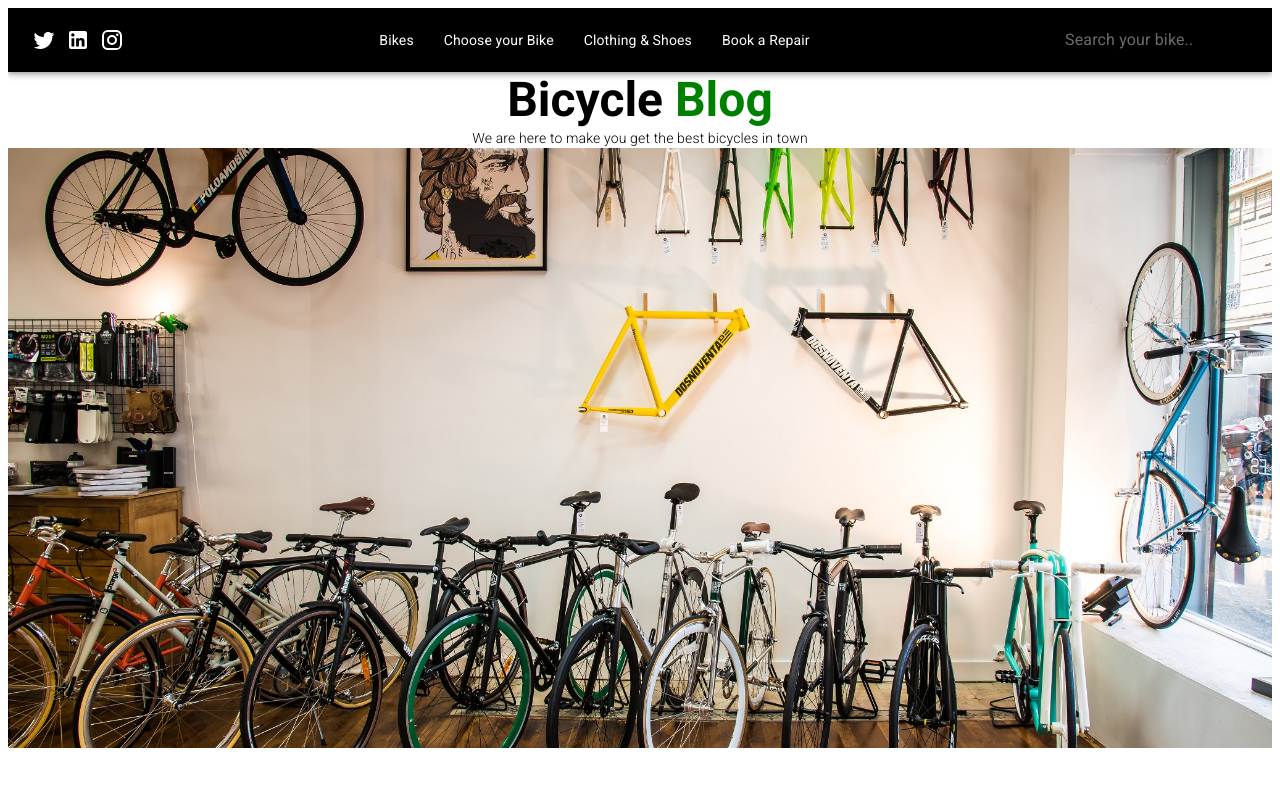
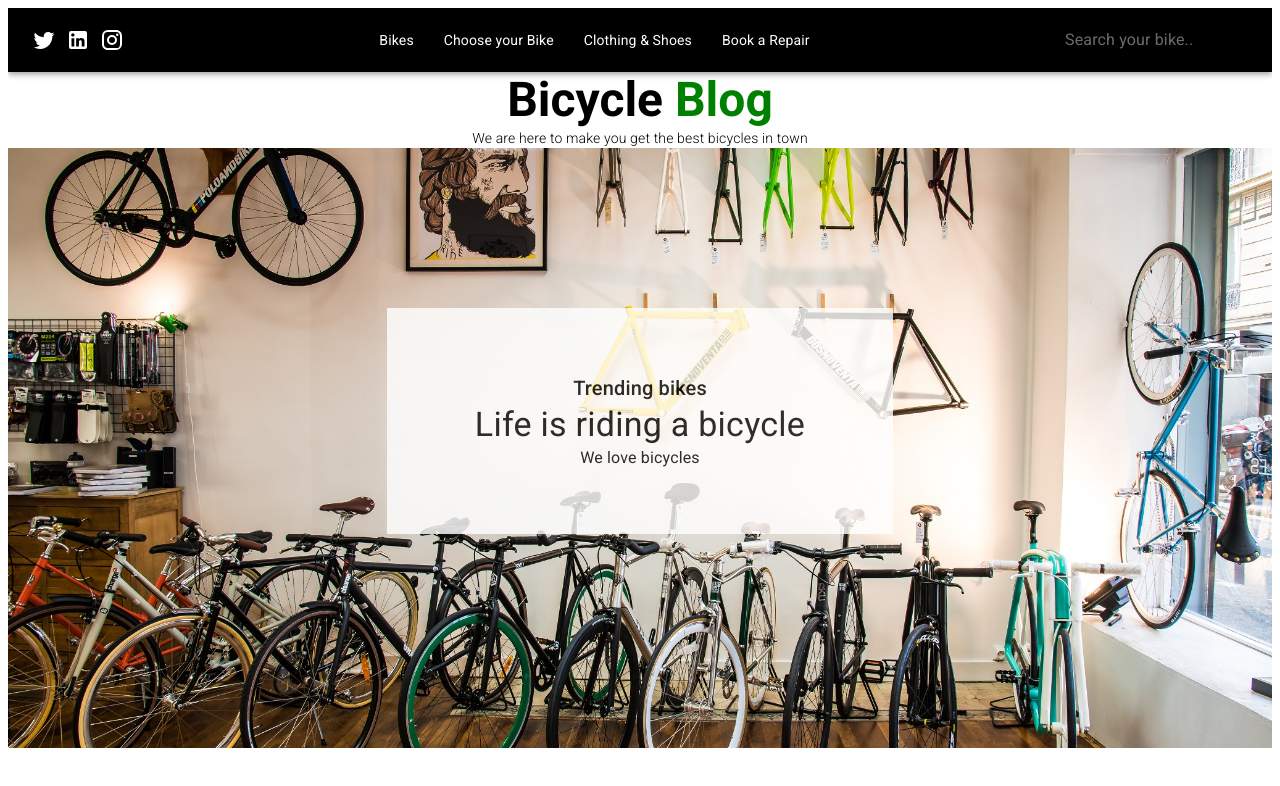
Before and after one commit to OerdBej/dashboard-mui, a React (Create React App) app: page / in a window 1280 px wide. Shown: the top 786 px of the page. Built offline with nearby package versions, Linux system fonts and the light colour scheme.

Commit message:
hero flex display

```diff
--- a/src/components/hero/Hero.js
+++ b/src/components/hero/Hero.js
@@ -20,9 +20,30 @@ const Hero = () => {
           backgroundPosition: "center",
           backgroundSize: "cover",
           height: 600,
-          width: "100",
+          width: "100%",
+          display: "flex",
+          justifyContent: "center",
         }}
-      ></Box>
+      >
+        <Box
+          sx={{
+            width: { xs: "100%", sm: "50", md: "40%" },
+            padding: { xs: 3, sm: 2, md: 20 },
+          }}
+        >
+          <Box sx={{ backgroundColor: "white", opacity: "0.8" }}>
+            <Typography variant={"h6"} color="tomoto" align="center" pt={8}>
+              Trending bikes
+            </Typography>
+            <Typography variant="h4" align="center">
+              Life is riding a bicycle
+            </Typography>
+            <Typography variant="body1" align="center" pb={8}>
+              We love bicycles
+            </Typography>
+          </Box>
+        </Box>
+      </Box>
     </Box>
   );
 };
```
